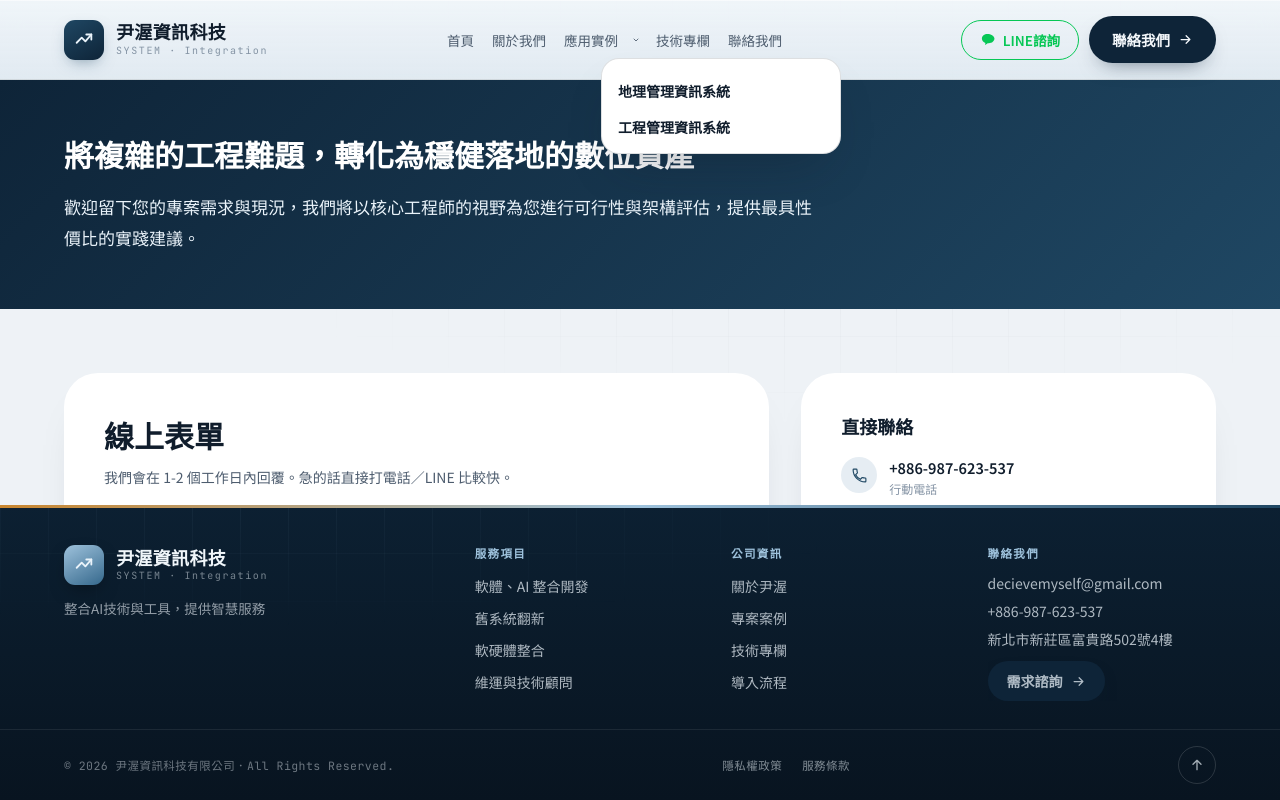
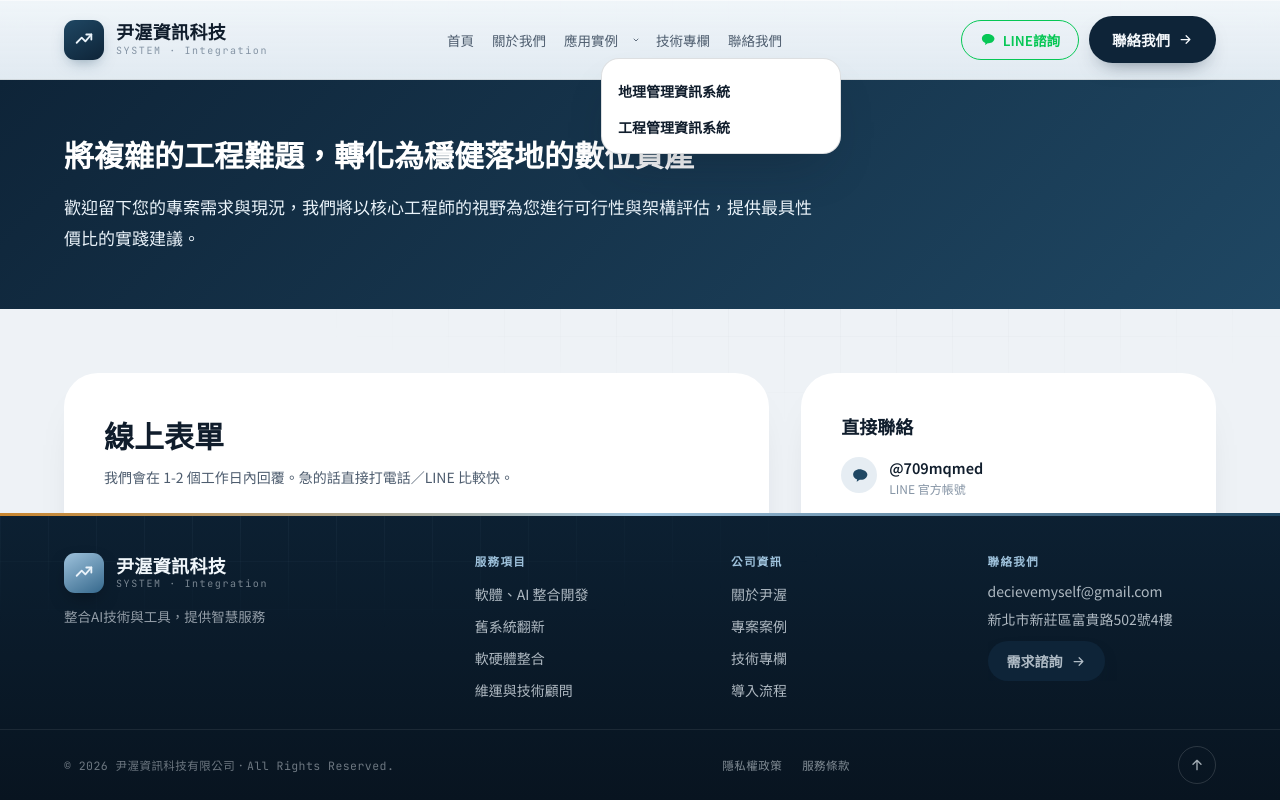
Before and after one commit to Rocky1987/Inworld-official, a Nuxt app: page /contact in a window 1280 px wide. Built offline with nearby package versions, Linux system fonts and the light colour scheme.

Commit message:
移除個資1

```diff
--- a/app/components/AppFooter.vue
+++ b/app/components/AppFooter.vue
@@ -81,7 +81,6 @@ onMounted(() => {
           <div class="footer__acc-body">
             <ul class="footer__contact">
               <li><a href="mailto:decievemyself@gmail.com">decievemyself@gmail.com</a></li>
-              <li><a href="tel:+886987623537">+886-987-623-537</a></li>
               <li><span><a href="https://www.google.com/maps/place/新北市新莊區富貴路502號4樓" target="_blank" rel="noopener noreferrer">新北市新莊區富貴路502號4樓</a></span></li>
             </ul>
             <a class="btn btn--primary btn--small footer__cta" href="mailto:decievemyself@gmail.com">
--- a/app/pages/contact.vue
+++ b/app/pages/contact.vue
@@ -116,15 +116,6 @@ const handleSubmit = () => {
           <div class="contact-card">
             <h2 class="contact-card__subtitle">直接聯絡</h2>
             <ul class="contact-direct">
-              <li>
-                <span class="contact-direct__icon" aria-hidden="true">
-                  <svg viewBox="0 0 24 24" fill="none"><path d="M6.6 10.8c1.4 2.8 3.8 5.2 6.6 6.6l2.2-2.2c.3-.3.7-.4 1-.2 1.1.4 2.3.6 3.6.6.6 0 1 .4 1 1V20c0 .6-.4 1-1 1C10.6 21 3 13.4 3 4c0-.6.4-1 1-1h3.4c.6 0 1 .4 1 1 0 1.3.2 2.5.6 3.6.1.4 0 .8-.2 1l-2.2 2.2Z" stroke="currentColor" stroke-width="1.6" stroke-linecap="round" stroke-linejoin="round"/></svg>
-                </span>
-                <span>
-                  <a href="tel:+886987623537">+886-987-623-537</a>
-                  <small>行動電話</small>
-                </span>
-              </li>
               <li>
                 <span class="contact-direct__icon" aria-hidden="true">
                   <svg viewBox="0 0 24 24" fill="none"><path d="M12 3C6.98 3 3 6.36 3 10.5c0 3.2 2.4 5.94 5.75 7.05-.13.5-.7 2.4-.8 2.77 0 0-.02.13.07.18a.28.28 0 0 0 .22 0c.28-.04 3.16-2.08 3.98-2.65.61.08 1.24.13 1.88.13 5.02 0 9-3.36 9-7.5S17.02 3 12 3Z" fill="currentColor"/></svg>
```
